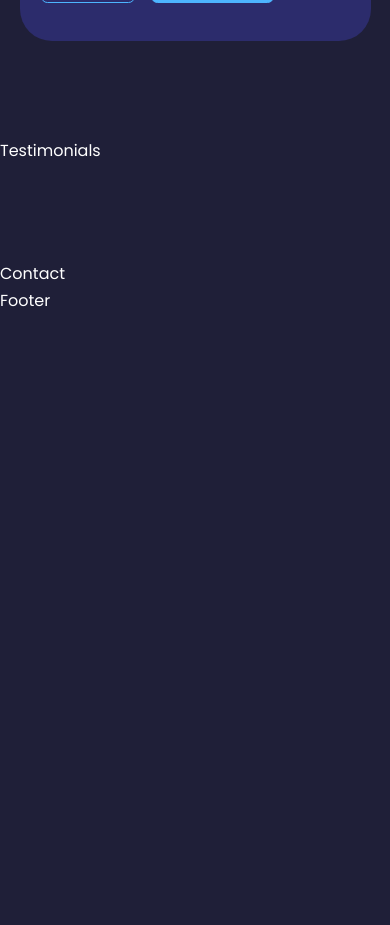
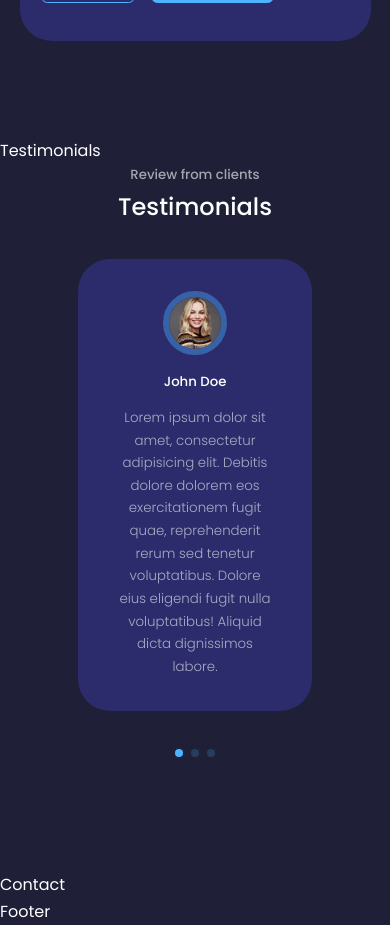
Before and after one commit to zhekaasd/portfolio-v2.0, a React (Create React App) app: page / in a window 390 px wide. Shown: the part 7900-8825 px from the top of the page. Before the commit the page ends 8214 px from the top, so only its background shows below. Built offline with nearby package versions, Linux system fonts and the light colour scheme.

Commit message:
add testimonials component and styles, add swiper library

```diff
--- a/package.json
+++ b/package.json
@@ -20,6 +20,7 @@
     "react-icons": "^4.3.1",
     "react-router": "^6.2.2",
     "react-scripts": "5.0.0",
+    "swiper": "^8.0.7",
     "typescript": "^4.6.2",
     "web-vitals": "^2.1.4"
   },
--- a/src/components/testimonials/Testimonials.tsx
+++ b/src/components/testimonials/Testimonials.tsx
@@ -1,5 +1,69 @@
+import avatar1 from '../../assets/images/35.jpg';
+import avatar2 from '../../assets/images/32.jpg';
+import avatar3 from '../../assets/images/34.jpg';
+import avatar4 from '../../assets/images/5.jpg';
+
+
+// import Swiper core and required modules
+import { Pagination } from 'swiper';
+
+import { Swiper, SwiperSlide } from 'swiper/react';
+
+// Import Swiper styles
+import 'swiper/css';
+import 'swiper/css/pagination';
+import './slider.scss';
+
+import st from './testimonials.module.scss';
+
 const Testimonials = () => {
-    return <section id={'testimonials'}>Testimonials</section>
+    return <section id={'testimonials'}>Testimonials
+            <h5>Review from clients</h5>
+            <h2>Testimonials</h2>
+
+            <Swiper className={`${st.testimonialsContainer} `}
+                    modules={[Pagination]}
+                    spaceBetween={40}
+                    slidesPerView={1}
+                    pagination={{ clickable: true }}
+            >
+                        <SwiperSlide className={st.testimonial}>
+                            <div className={st.clientAvatar}>
+                                <img src={avatar4} alt=""/>
+                            </div>
+                            <h5 className={st.clientName}>John Doe</h5>
+                            <small className={st.clientReview}>
+                                Lorem ipsum dolor sit amet, consectetur adipisicing elit. Debitis dolore dolorem eos exercitationem
+                                fugit quae, reprehenderit rerum sed tenetur voluptatibus. Dolore eius eligendi fugit nulla voluptatibus!
+                                Aliquid dicta dignissimos labore.
+                            </small>
+                        </SwiperSlide>
+
+                    <SwiperSlide className={st.testimonial}>
+                        <div className={st.clientAvatar}>
+                            <img src={avatar4} alt=""/>
+                        </div>
+                        <h5 className={st.clientName}>John Doe</h5>
+                        <small className={st.clientReview}>
+                            Lorem ipsum dolor sit amet, consectetur adipisicing elit. Debitis dolore dolorem eos exercitationem
+                            fugit quae, reprehenderit rerum sed tenetur voluptatibus. Dolore eius eligendi fugit nulla voluptatibus!
+                            Aliquid dicta dignissimos labore.
+                        </small>
+                    </SwiperSlide>
+
+                    <SwiperSlide className={st.testimonial}>
+                        <div className={st.clientAvatar}>
+                            <img src={avatar4} alt=""/>
+                        </div>
+                        <h5 className={st.clientName}>John Doe</h5>
+                        <small className={st.clientReview}>
+                            Lorem ipsum dolor sit amet, consectetur adipisicing elit. Debitis dolore dolorem eos exercitationem
+                            fugit quae, reprehenderit rerum sed tenetur voluptatibus. Dolore eius eligendi fugit nulla voluptatibus!
+                            Aliquid dicta dignissimos labore.
+                        </small>
+                    </SwiperSlide>
+            </Swiper>
+    </section>
 }
 
 export default Testimonials;
--- /dev/null
+++ b/src/components/testimonials/slider.scss
@@ -0,0 +1,5 @@
+/* ------- changed background color to slider component of library 'Swiper' ------- */
+
+.swiper-pagination-clickable .swiper-pagination-bullet  {
+   background: var(--color-primary);
+}
--- a/src/components/testimonials/testimonials.module.scss
+++ b/src/components/testimonials/testimonials.module.scss
@@ -0,0 +1,76 @@
+@import "../../index.scss";
+
+
+.testimonialsContainer {
+  @extend .container;
+  width: 40%;
+  padding-bottom: 4rem;
+
+
+  .testimonial {
+    background: var(--color-bg-variant);
+    text-align: center;
+    padding: 2rem;
+    border-radius: 2rem;
+    user-select: none;
+
+    .clientAvatar {
+      width: 4rem;
+      aspect-ratio: 1/1;
+      overflow: hidden;
+      border-radius: 50%;
+      margin: 0 auto 1rem;
+      border: .4rem solid var(--color-primary-variant);
+    }
+
+    .clientReview {
+      color: var(--color-light);
+      font-weight: 300;
+      display: block;
+      width: 80%;
+      margin: .8rem auto 0;
+    }
+
+
+
+    /* ------------- MEDIA QUERIES (SMALL DEVICES) ------------- */
+
+    @media screen and (max-width: 600px) {
+        .clientReview {
+          width: var(--container-width-sm);
+        }
+    }
+
+
+  }
+
+
+
+
+
+}
+
+
+
+/* ------------- MEDIA QUERIES (SMALL DEVICES) ------------- */
+
+@media screen and (max-width: 600px){
+  .testimonialsContainer {
+    width: var(--container-width-sm);
+
+    .clientReview {
+      width: var(--container-width-sm);
+    }
+  }
+}
+
+
+/* ------------- MEDIA QUERIES (MEDIUM DEVICES) ------------- */
+
+
+@media screen and (max-width: 1024px){
+  .testimonialsContainer {
+    width: 60%;
+
+  }
+}
```
Also changed, not shown: 1 other file (tests, documents, lock files or other folders).
